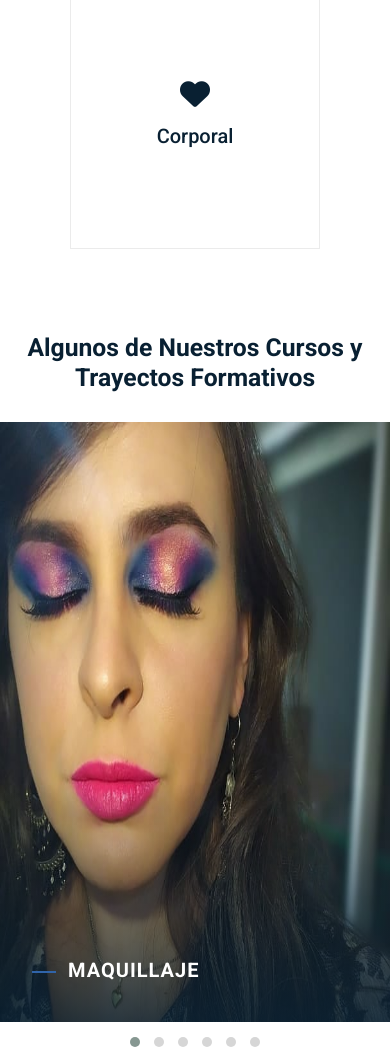
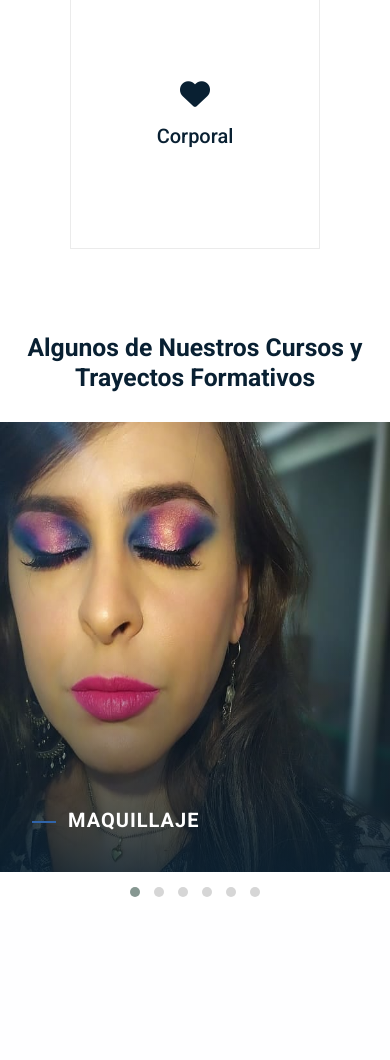
Before and after one commit to DamianTrajster/cfp20-web, a PHP site: page / in a window 390 px wide. Shown: the part 1784-2844 px from the top of the page. After the commit the page ends 2681 px from the top, so only its background shows below. Run offline with PHP 8.4, Linux system fonts and the light colour scheme; some libraries are stand-ins or nearby versions.

Commit message:
add slider 2

```diff
--- a/css/styles.css
+++ b/css/styles.css
@@ -289,6 +289,13 @@ img {
     height: 600px;
 }
 
+@media(max-width:768px ){
+    .project img {
+        height: 450px;
+    }
+
+}
+
 .project .overlay {
     background:linear-gradient(to bottom,hsla(206, 69%, 12%, 0.0), hsla(207, 70%, 12%, 0.826) ) ;
     position: absolute;
```
